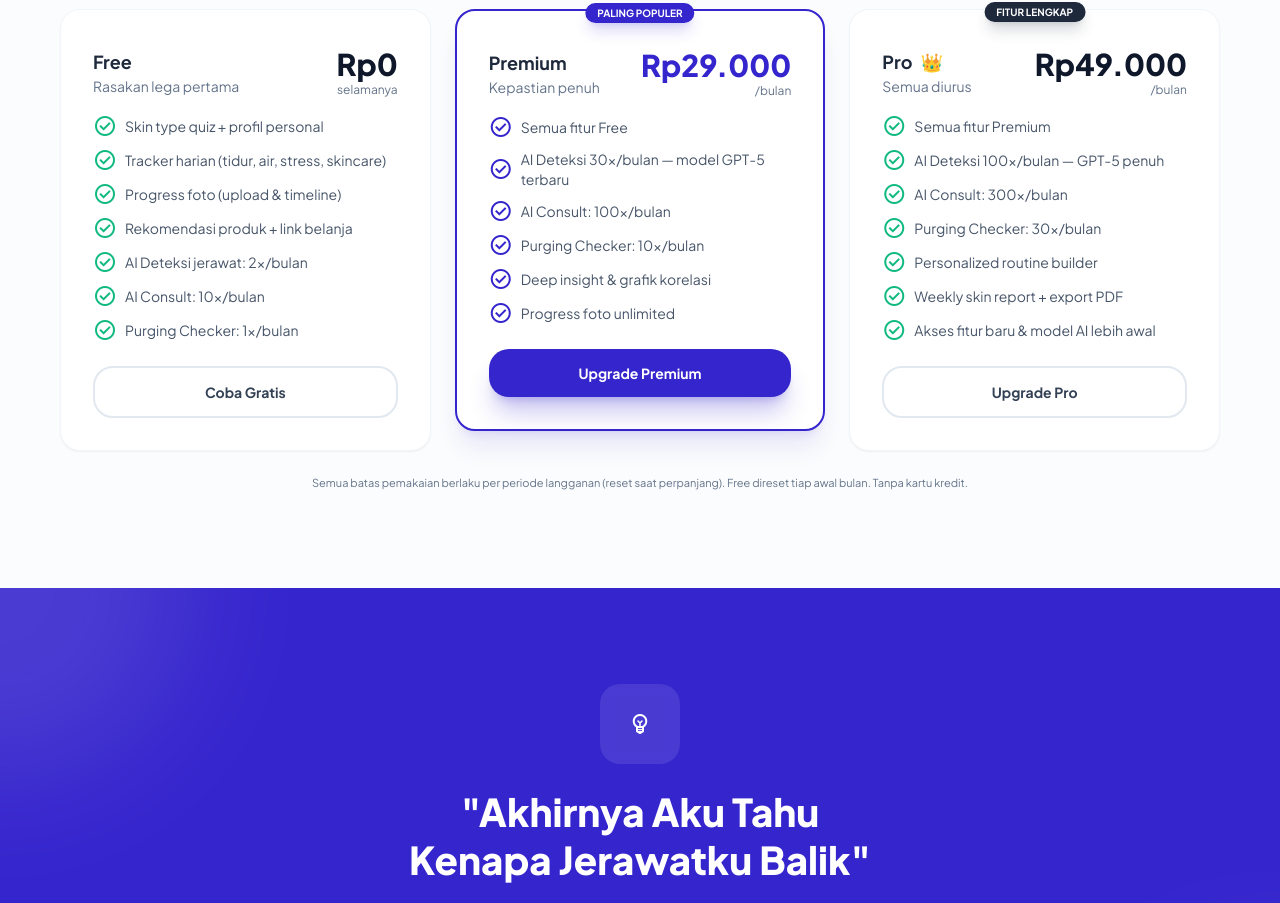
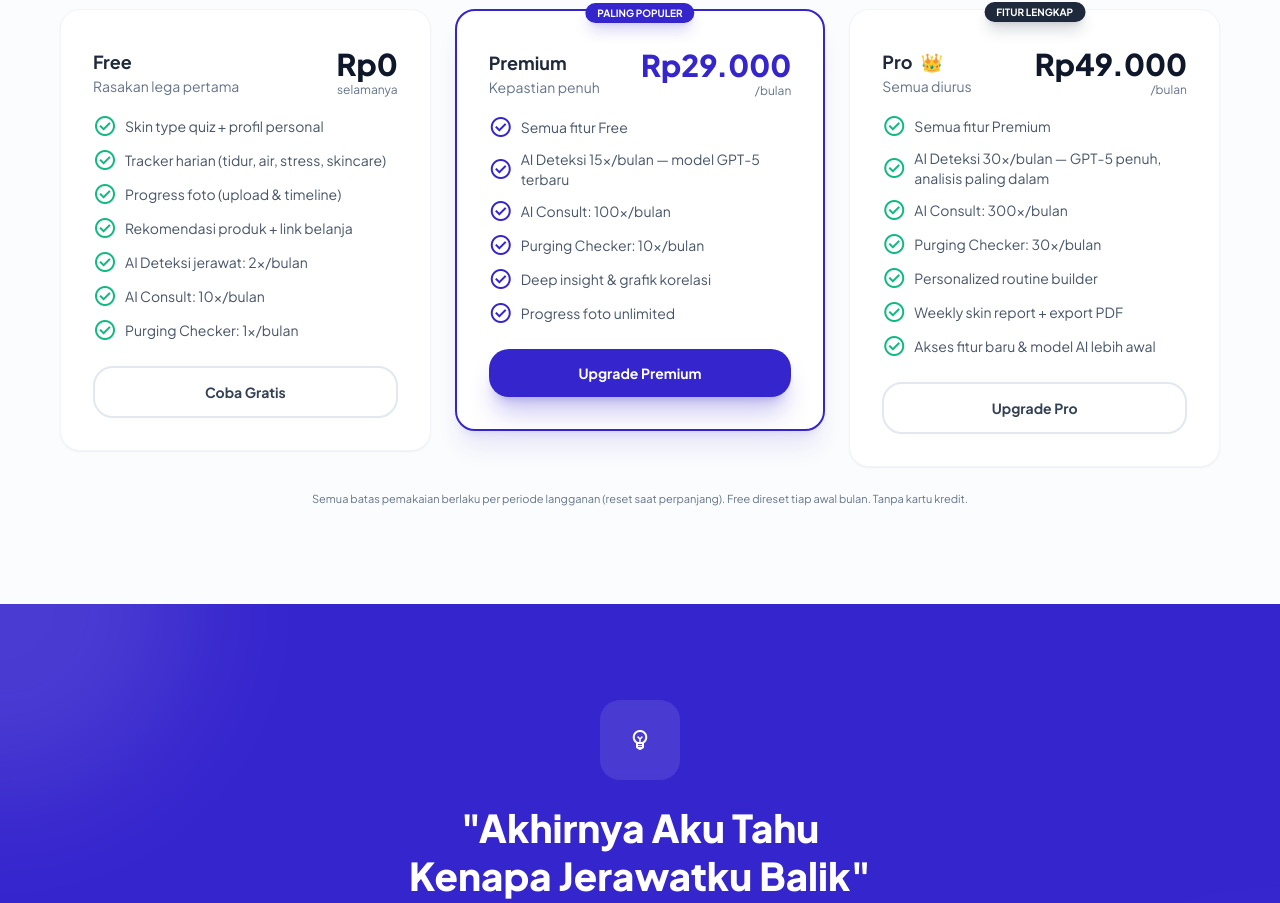
Before and after one commit to wisnuwrdh/narehat, a Next.js app: page / in a window 1280 px wide. Shown: the part 4074-4977 px from the top of the page. Built offline with nearby package versions, Linux system fonts and the light colour scheme; no server answers.

Commit message:
quota: AI Deteksi premium 30→15x, pro 100→30x — sinkron semua copy & docs, penekanan nilai model

```diff
--- a/app/(app)/ai-consult/page.tsx
+++ b/app/(app)/ai-consult/page.tsx
@@ -462,8 +462,8 @@ export default function AIConsultPage() {
                 {isPro
                   ? `Kamu sudah menggunakan ${consultLimit}x AI Consult bulan ini. Kuota direset tiap periode langganan.`
                   : isPremium
-                    ? `Kamu sudah menggunakan ${consultLimit}x AI Consult bulan ini. Upgrade ke Pro untuk 300x/bulan + AI Deteksi 100x/bulan.`
-                    : `Kamu sudah menggunakan ${consultLimit}x AI Consult bulan ini. Upgrade ke Premium untuk 100x/bulan + AI Deteksi 30x/bulan.`}
+                    ? `Kamu sudah menggunakan ${consultLimit}x AI Consult bulan ini. Upgrade ke Pro untuk 300x/bulan + AI Deteksi 30x/bulan.`
+                    : `Kamu sudah menggunakan ${consultLimit}x AI Consult bulan ini. Upgrade ke Premium untuk 100x/bulan + AI Deteksi 15x/bulan.`}
               </p>
               {!isPro && (
                 <Link
--- a/app/(app)/scan/page.tsx
+++ b/app/(app)/scan/page.tsx
@@ -112,10 +112,10 @@ export default function ScanPage() {
   const purgingRemaining = quota ? Math.max(0, quota.purging.limit - quota.purging.used) : null;
   const detectQuotaHint =
     user.plan === "free"
-      ? "Upgrade ke Premium untuk 30x/bulan."
+      ? "Upgrade ke Premium untuk 15x/bulan."
       : user.plan.includes("pro")
         ? "Kuota direset tiap periode langganan."
-        : "Upgrade ke Pro untuk 100x/bulan.";
+        : "Upgrade ke Pro untuk 30x/bulan.";
 
   const handlePhoto = async (e: React.ChangeEvent<HTMLInputElement>) => {
     const file = e.target.files?.[0];
--- a/app/(app)/subscription/page.tsx
+++ b/app/(app)/subscription/page.tsx
@@ -33,7 +33,7 @@ const plans = [
     period: { monthly: "/bulan", yearly: "/tahun" },
     features: [
       "Semua fitur Free",
-      "AI Deteksi 30x/bulan — model GPT-5 terbaru",
+      "AI Deteksi 15x/bulan — model GPT-5 terbaru",
       "AI Consult: 100x/bulan",
       "Purging Checker: 10x/bulan",
       "Deep insight & grafik korelasi",
@@ -51,7 +51,7 @@ const plans = [
     period: { monthly: "/bulan", yearly: "/tahun" },
     features: [
       "Semua fitur Premium",
-      "AI Deteksi 100x/bulan — GPT-5 penuh",
+      "AI Deteksi 30x/bulan — GPT-5 penuh, analisis paling dalam",
       "AI Consult: 300x/bulan",
       "Purging Checker: 30x/bulan",
       "Personalized routine builder",
--- a/app/api/ai/detect/route.ts
+++ b/app/api/ai/detect/route.ts
@@ -28,8 +28,8 @@ export async function POST(request: NextRequest) {
     if (detectUsed >= detectLimit) {
       const upgrade =
         bucket === "free"
-          ? "Upgrade ke Premium untuk 30x/bulan."
-          : "Upgrade ke Pro untuk 100x/bulan.";
+          ? "Upgrade ke Premium untuk 15x/bulan."
+          : "Upgrade ke Pro untuk 30x/bulan.";
       return NextResponse.json(
         {
           error: "Batas deteksi bulanan tercapai",
--- a/components/landing/FAQSection.tsx
+++ b/components/landing/FAQSection.tsx
@@ -38,7 +38,7 @@ export default function FAQSection() {
           {[
             {
               q: "Apa bedanya Premium vs Pro?",
-              a: "Premium (Rp29rb/bln) buat kamu yang mau kepastian: AI Deteksi 30x/bulan dengan model GPT-5 terbaru, AI Consult 100x/bulan, dan Purging Checker 10x/bulan. Pro (Rp49rb/bln) buat kamu yang mau AI urus semuanya: AI Deteksi 100x/bulan dengan GPT-5 penuh, AI Consult 300x/bulan, Purging Checker 30x/bulan, analisis rutinitas skincare, dan laporan mingguan export PDF.",
+              a: "Premium (Rp29rb/bln) buat kamu yang mau kepastian: AI Deteksi 15x/bulan dengan model GPT-5 terbaru, AI Consult 100x/bulan, dan Purging Checker 10x/bulan. Pro (Rp49rb/bln) buat kamu yang mau AI urus semuanya: AI Deteksi 30x/bulan dengan GPT-5 penuh, AI Consult 300x/bulan, Purging Checker 30x/bulan, analisis rutinitas skincare, dan laporan mingguan export PDF.",
             },
             {
               q: "Apakah purging checker bisa dipakai gratis?",
--- a/components/landing/PricingSection.tsx
+++ b/components/landing/PricingSection.tsx
@@ -31,7 +31,7 @@ const plans = [
     period: { monthly: "/bulan", yearly: "/tahun" },
     features: [
       "Semua fitur Free",
-      "AI Deteksi 30x/bulan — model GPT-5 terbaru",
+      "AI Deteksi 15x/bulan — model GPT-5 terbaru",
       "AI Consult: 100x/bulan",
       "Purging Checker: 10x/bulan",
       "Deep insight & grafik korelasi",
@@ -49,7 +49,7 @@ const plans = [
     period: { monthly: "/bulan", yearly: "/tahun" },
     features: [
       "Semua fitur Premium",
-      "AI Deteksi 100x/bulan — GPT-5 penuh",
+      "AI Deteksi 30x/bulan — GPT-5 penuh, analisis paling dalam",
       "AI Consult: 300x/bulan",
       "Purging Checker: 30x/bulan",
       "Personalized routine builder",
--- a/lib/ai/limits.ts
+++ b/lib/ai/limits.ts
@@ -12,8 +12,8 @@ export interface PlanQuota {
 
 export const PLAN_LIMITS: Record<PlanBucket, PlanQuota> = {
   free: { detect: 2, consult: 10, purging: 1, routine_analyze: 0, routine_build: 0 },
-  premium: { detect: 30, consult: 100, purging: 10, routine_analyze: 0, routine_build: 0 },
-  pro: { detect: 100, consult: 300, purging: 30, routine_analyze: 30, routine_build: 30 },
+  premium: { detect: 15, consult: 100, purging: 10, routine_analyze: 0, routine_build: 0 },
+  pro: { detect: 30, consult: 300, purging: 30, routine_analyze: 30, routine_build: 30 },
 };
 
 export const DETECT_MODELS: Record<PlanBucket, string> = {
```
Also changed, not shown: 3 other files (tests, documents, lock files or other folders).
